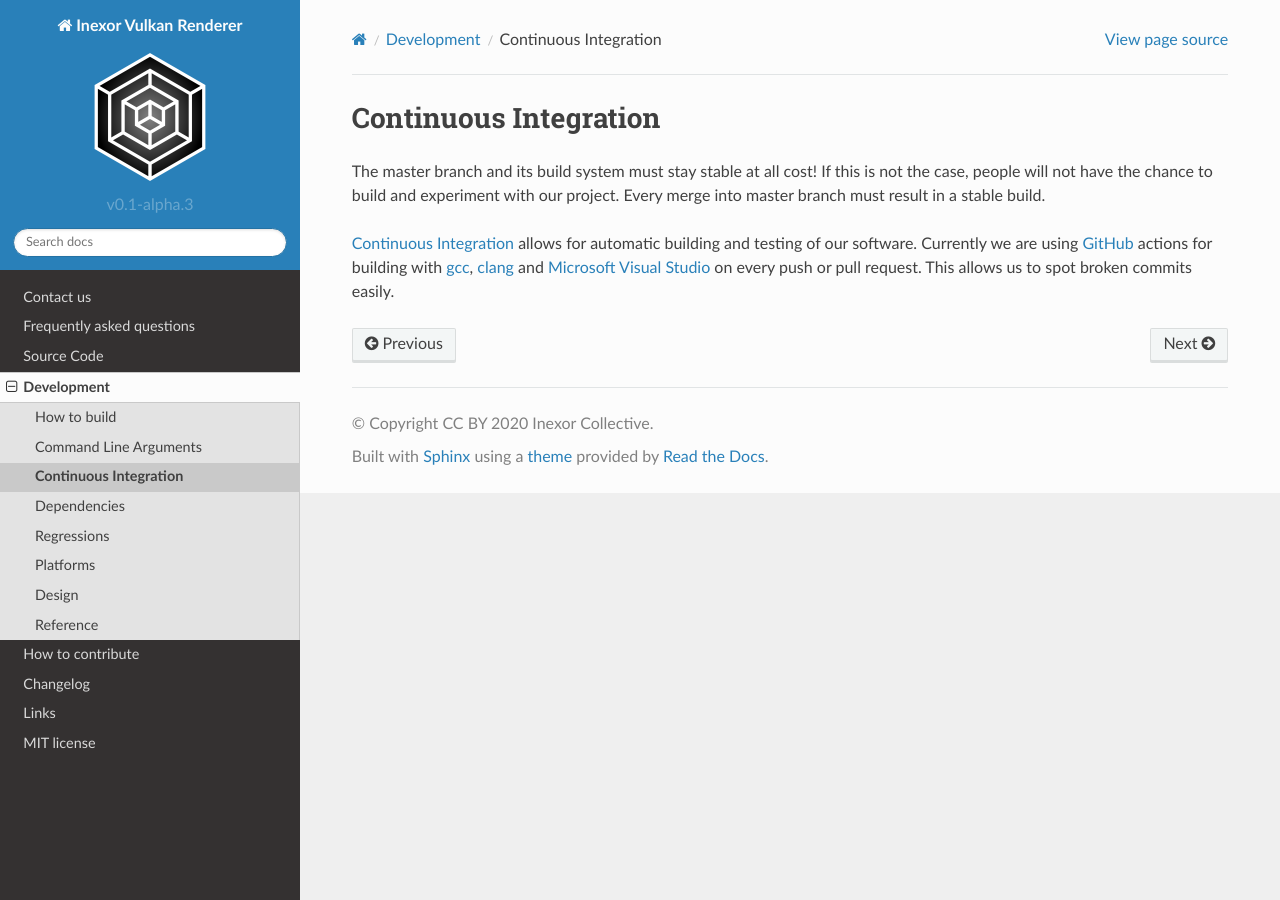
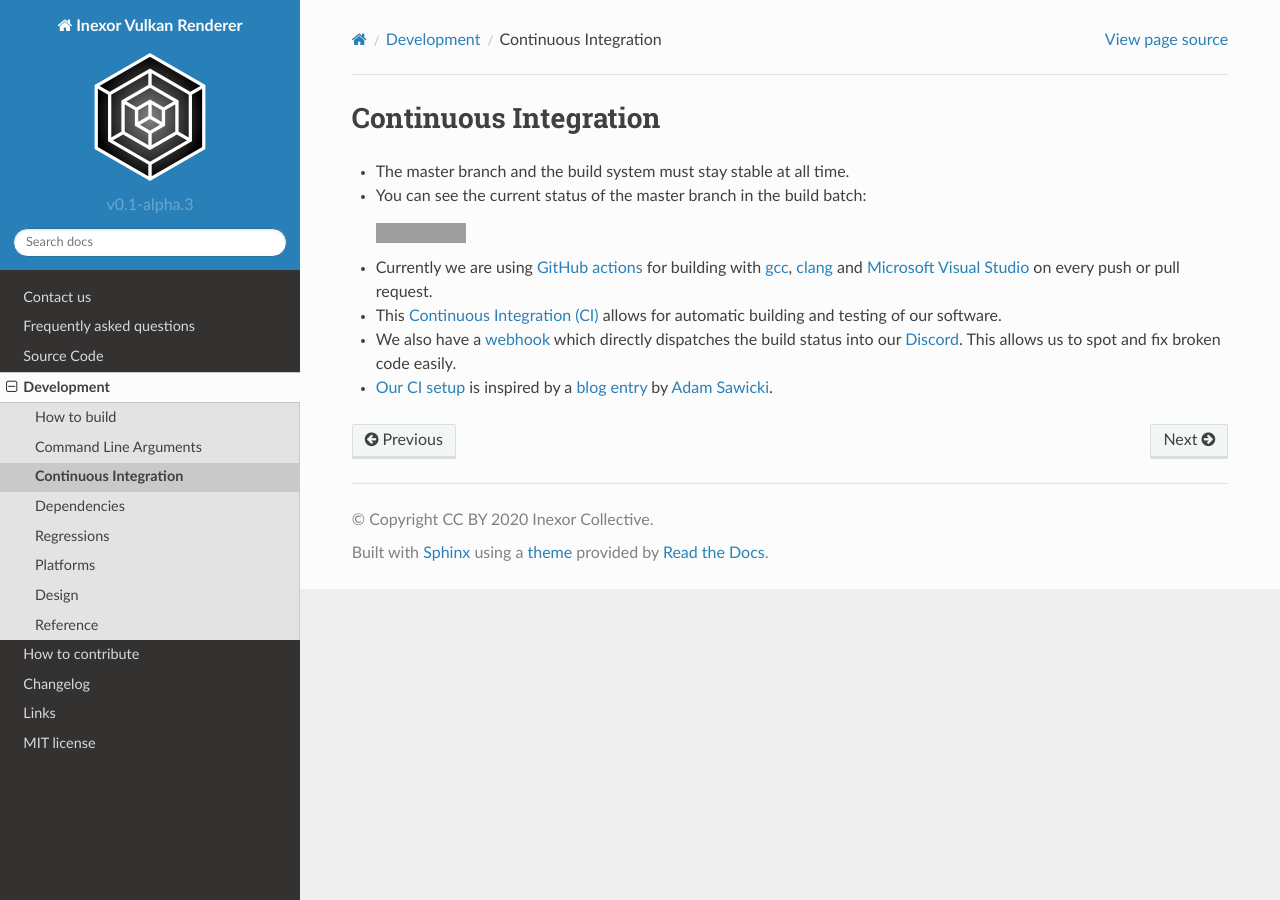
Before and after one commit to inexorgame/vulkan-renderer, a Sphinx documentation site: the page built from documentation/source/development/ci.rst, in a window 1280 px wide. Built offline with Sphinx 7.4.7 and the Read the Docs theme 2.0.0, drawn with Linux system fonts in a browser that asks for light colours; pages that are not in the unit, such as notebooks, are missing from menus; grey boxes are pictures that could not be loaded.

Commit message:
[wiki] Added page about CI.
Signed-off-by: Johannes <johannesschneider@outlook.com>

```diff
--- a/documentation/source/development/ci.rst
+++ b/documentation/source/development/ci.rst
@@ -1,10 +1,21 @@
 Continuous Integration
 ======================
 
-The master branch and its build system must stay stable at all cost!
-If this is not the case, people will not have the chance to build and experiment with our project.
-Every merge into master branch must result in a stable build.
+- The master branch and the build system must stay stable at all time.
 
-`Continuous Integration <https://en.wikipedia.org/wiki/Continuous_integration>`__ allows for automatic building and testing of our software.
-Currently we are using `GitHub <https://github.com/features/actions>`__ actions for building with `gcc <https://gcc.gnu.org/>`__, `clang <https://clang.llvm.org/>`__ and `Microsoft Visual Studio <https://visualstudio.microsoft.com/en/downloads/>`__ on every push or pull request.
-This allows us to spot broken commits easily.
+- You can see the current status of the master branch in the build batch:
+
+  |github actions|
+
+- Currently we are using `GitHub actions <https://github.com/features/actions>`__ for building with `gcc <https://gcc.gnu.org/>`__, `clang <https://clang.llvm.org/>`__ and `Microsoft Visual Studio <https://visualstudio.microsoft.com/en/downloads/>`__ on every push or pull request.
+
+- This `Continuous Integration (CI) <https://en.wikipedia.org/wiki/Continuous_integration>`__ allows for automatic building and testing of our software.
+
+- We also have a `webhook <https://gist.github.com/jagrosh/5b1761213e33fc5b54ec7f6379034a22>`__ which directly dispatches the build status into our `Discord <https://discord.com/invite/acUW8k7>`__. This allows us to spot and fix broken code easily.
+
+- `Our CI setup <https://github.com/inexorgame/vulkan-renderer/blob/master/.github/workflows/build.yml>`__ is inspired by a `blog entry <https://www.asawicki.info/news_1655_how_to_use_vulkan_sdk_with_appveyor_and_travis_ci>`__ by `Adam Sawicki <https://github.com/adam-sawicki-a>`__.
+
+.. Badges.
+
+.. |github actions| image:: https://github.com/inexorgame/vulkan-renderer/workflows/Build/badge.svg
+   :target: https://github.com/inexorgame/vulkan-renderer/actions?query=workflow%3A%22Build%22
```
